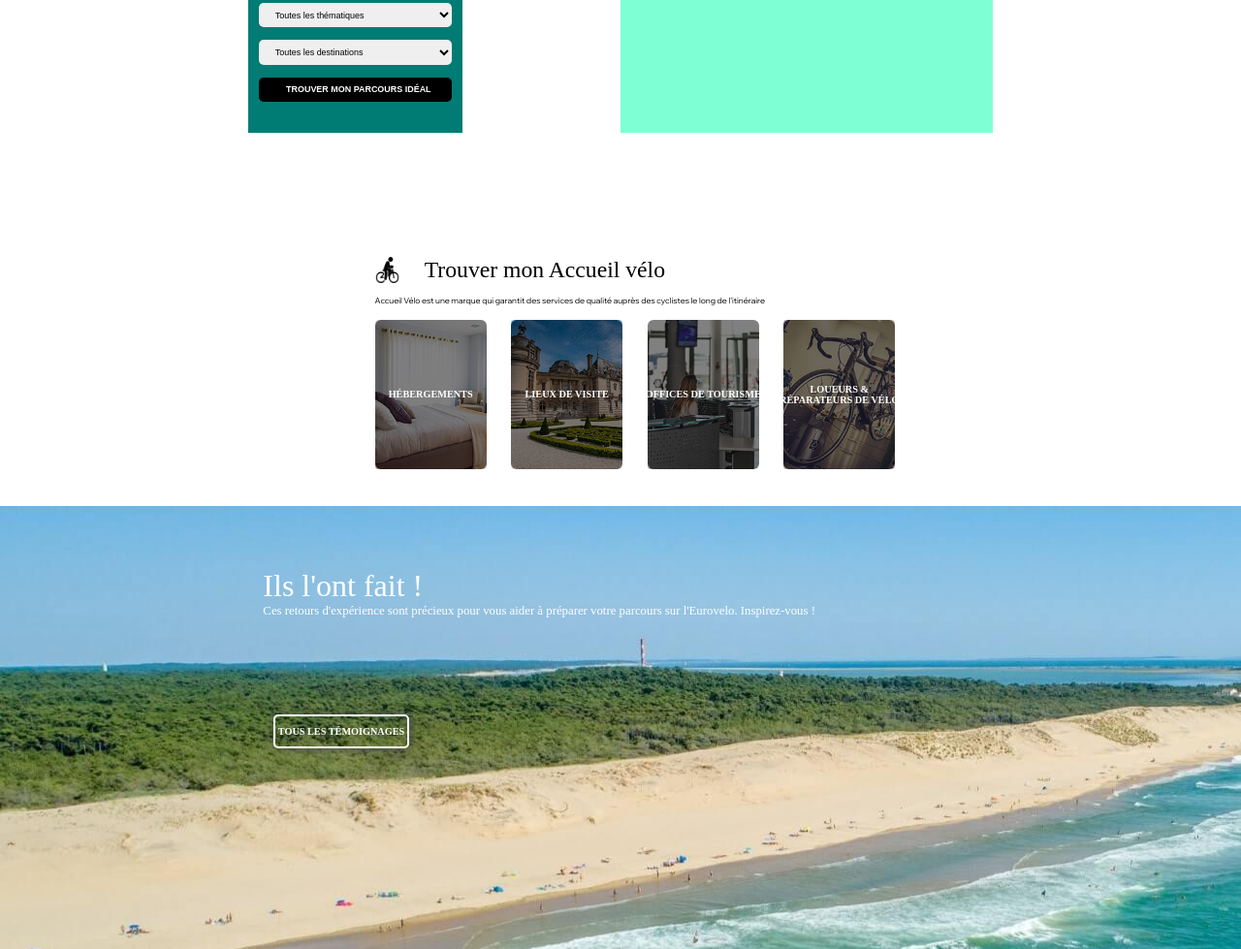
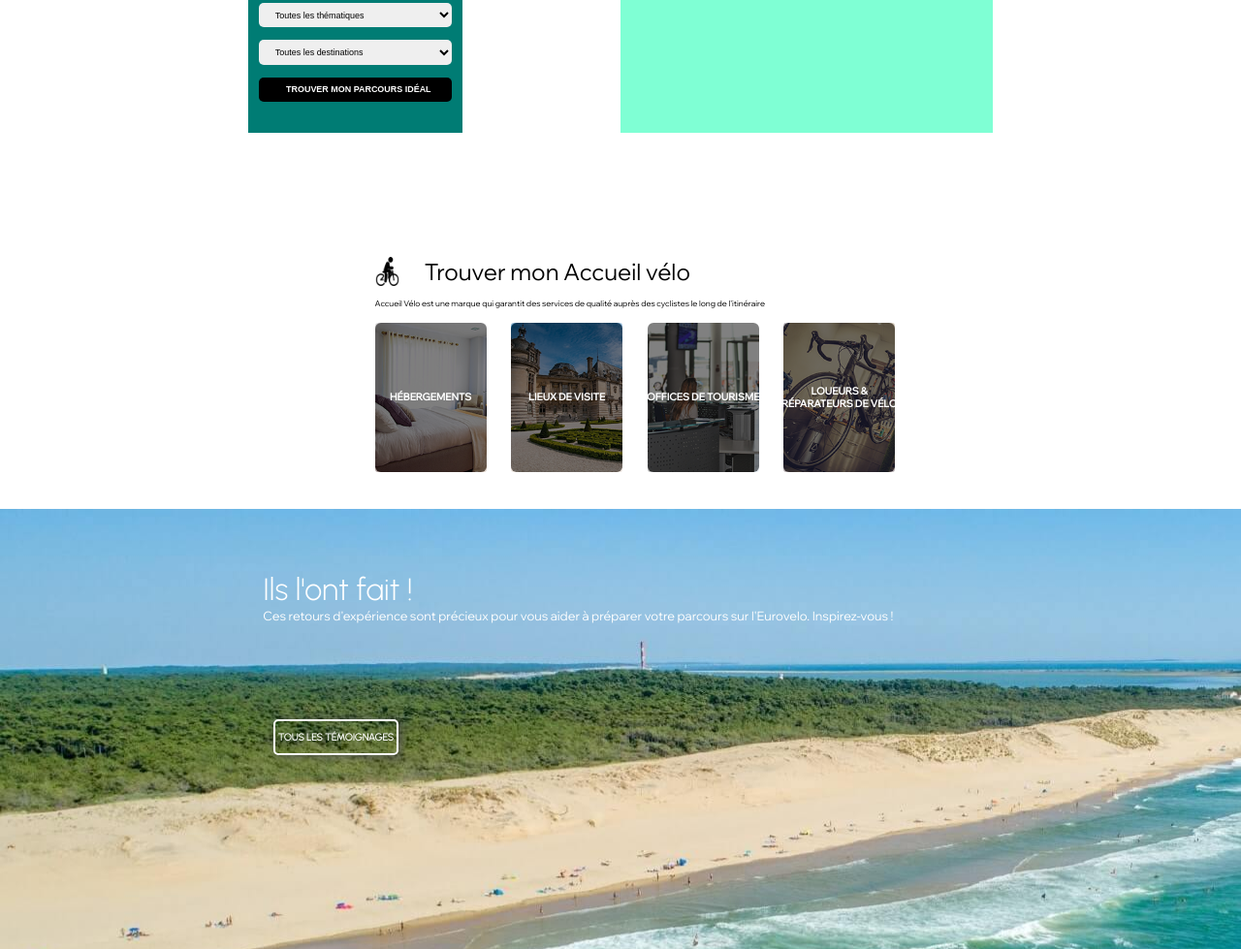
Before and after one commit to Mazurier/eurovelo, a website: page index.html in a window 1280 px wide. Shown: the part 1431-2410 px from the top of the page at 97% size. Drawn offline with Linux system fonts and the light colour scheme; no server answers.

Commit message:
ajout de font sup

```diff
--- a/index.css
+++ b/index.css
@@ -169,7 +169,9 @@ debut partis description*/
     margin-left: 17%;
     margin-right: 17%;
     padding-top: 10vw;
+    font-family: 'Wix Madefor Display', sans-serif;
 }
+
 .trouvetitre {
     font-size: 1.85vw;
     display: flex;
@@ -234,9 +236,11 @@ debut partis description*/
     color: white;
     font-size: 2.5vw;
     margin-left: 20%;
+    font-family: 'Urbanist', sans-serif;
 }
 .temoignagesoustitre {
     font-size: 1vw;
+    font-family: 'Wix Madefor Display', sans-serif;
 }
 .temoignagebox {
     margin-top: 6%;
@@ -268,6 +272,7 @@ debut partis description*/
 }
 
 .temoignagetous{
+    font-family: 'Urbanist', sans-serif;
     position: absolute;
     margin-top: 2vw;
     margin-left: 20vw;
```
